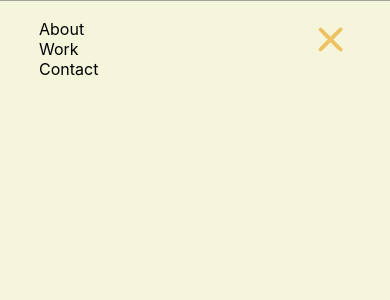
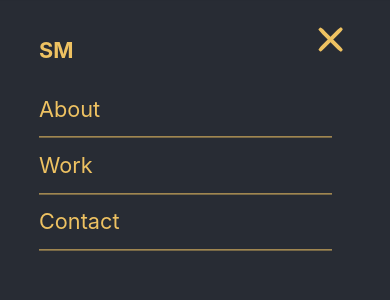
Before and after one commit to ShinichiM/sm-page, a React (Create React App) app in the folder my-app/: page / in a window 390 px wide. Both pictures are taken after a click on the element 335 px from the left and 39 px from the top of the page. Shown: the top 300 px of the page. Built offline with nearby package versions, Linux system fonts and the light colour scheme.

Commit message:
mobile menu styling

```diff
--- a/my-app/src/App.css
+++ b/my-app/src/App.css
@@ -26,12 +26,8 @@
   justify-content: space-between;
   align-items: center;
   font-size: calc(10px + 3vmin);
-  /* color: rgb(89, 221, 197); */
   color: #eec262;
-  /* background-color: #33658A; */
-  /* background-color: #282c34; */
   border-bottom: 0.05rem solid;
-  /* box-shadow: -1rem -0.15rem; */
 }
 
 .navbar ul {
@@ -84,6 +80,7 @@
 /* -------------------------- MOBILE MENU START */
 
 .mobile-menu-container {
+  visibility: hidden;
   margin: 0;
   padding: 5% 10% 5% 10%;
   position: fixed;
@@ -92,25 +89,44 @@
   top: -110vh;
   /* left: -100vw; */
   background-color: beige;
+
+  background-color: #282c34;
 }
 .mobile-menu-slide-in {
-  transition: transform 0.5s ease-in-out;
-  /* transition: transform 1s ease-in-out; */
+  visibility: visible;
+  transition: transform 0.3s ease-in;
   transform: translateY(110vh);
 }
 .mobile-menu-slide-out {
-  transition: transform 0.5s ease-in-out;
+  visibility: hidden;
+  transition: transform 0.5s ease-out, visibility 0.5s;
   transform: translateY(-110vh);
 }
 .mobile-menu-container ul {
   margin: 0;
   padding: 0;
   list-style: none;
+  font-size: calc(10px + 3vmin);
+  color: #eec262;
+  width: 75%;
 }
 .mobile-menu-container ul li {
   margin: 0;
   padding: 0;
+  padding: 5% 0 5% 0;
   list-style: none;
+  font-size: calc(10px + 3vmin);
+  color: #eec262;
+}
+
+.mobile-menu-container h2 {
+  font-size: calc(10px + 3vmin);
+  color: #eec262;
+}
+
+.mobile-menu-link {
+  border-bottom: 0.1rem solid #eec262;
+  /* color: #eec262; */
 }
 /* -------------------------- MOBILE MENU END */
 .App-link {
--- a/my-app/src/Components/MobileMenu.tsx
+++ b/my-app/src/Components/MobileMenu.tsx
@@ -4,11 +4,16 @@ interface MobileMenuProps {
 
 export const MobileMenu = ({ menu }: MobileMenuProps) => {
   return (
-    <div className={`mobile-menu-container ${menu ? "mobile-menu-slide-in" : "mobile-menu-slide-out"}`}>
-      <ul>
-        <li>About</li>
-        <li>Work</li>
-        <li>Contact</li>
+    <div
+      className={`mobile-menu-container ${
+        menu ? "mobile-menu-slide-in" : "mobile-menu-slide-out"
+      }`}
+    >
+      <h2>SM</h2>
+      <ul className="mobile-menu-links">
+        <li className="mobile-menu-link">About</li>
+        <li className="mobile-menu-link">Work</li>
+        <li className="mobile-menu-link">Contact</li>
       </ul>
     </div>
   );
```
